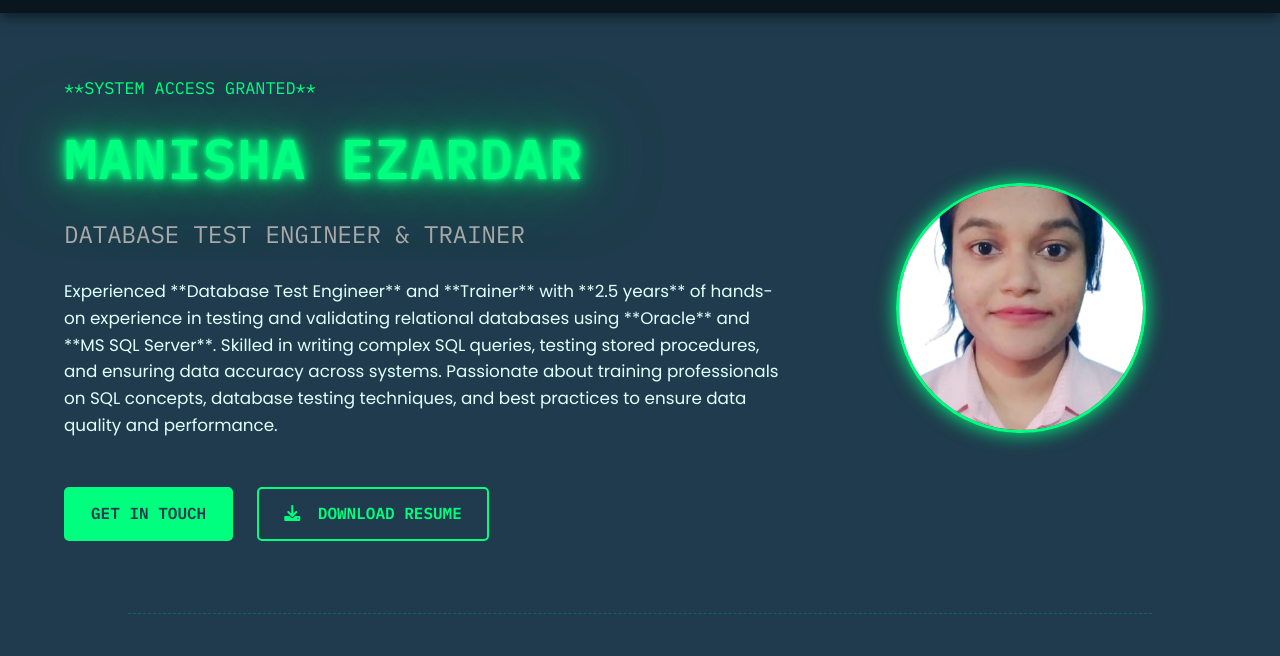
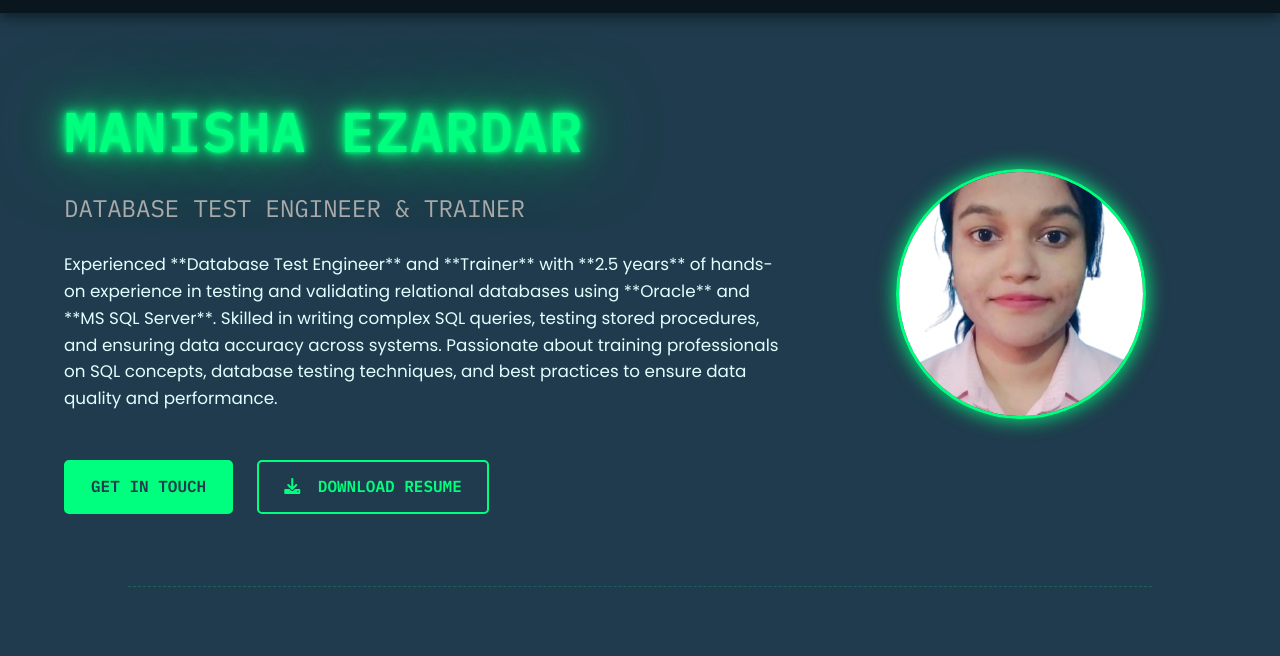
Before and after one commit to techrun2477/portfolio, a plain HTML site: page index.html in a window 1280 px wide. Shown: the part 65-721 px from the top of the page. Drawn offline with Linux system fonts and the light colour scheme.

Commit message:
portfolio

```diff
--- a/index.html
+++ b/index.html
@@ -35,7 +35,7 @@
         <section id="hero" class="hero-section section-padding">
             <div class="container hero-content">
                 <div class="hero-text">
-                    <p class="greeting">**SYSTEM ACCESS GRANTED**</p>
+                    <p class="greeting"></p>
                     <h1>MANISHA EZARDAR</h1>
                     <p class="job-title">DATABASE TEST ENGINEER & TRAINER</p>
                     <p class="summary-text">Experienced **Database Test Engineer** and **Trainer** with **2.5 years** of hands-on experience in testing and validating relational databases using **Oracle** and **MS SQL Server**. Skilled in writing complex SQL queries, testing stored procedures, and ensuring data accuracy across systems. Passionate about training professionals on SQL concepts, database testing techniques, and best practices to ensure data quality and performance.
```
